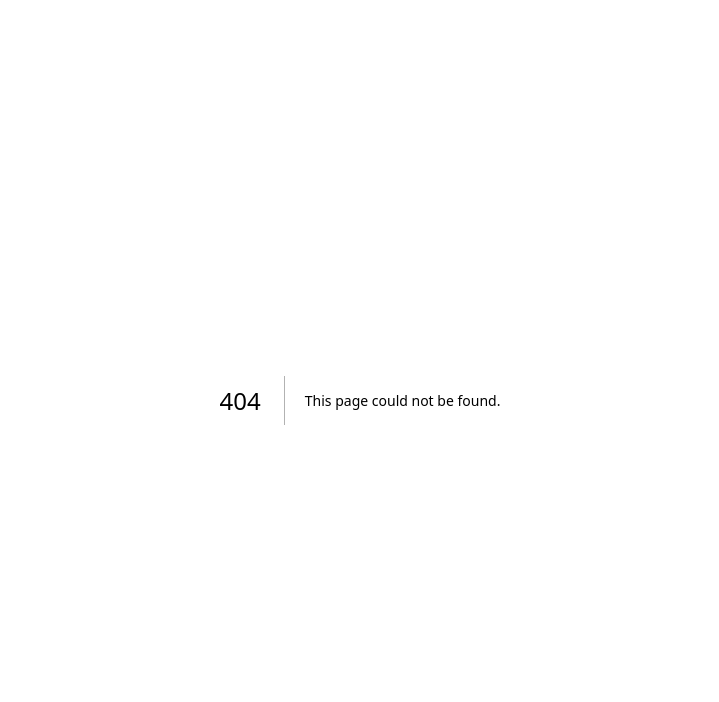
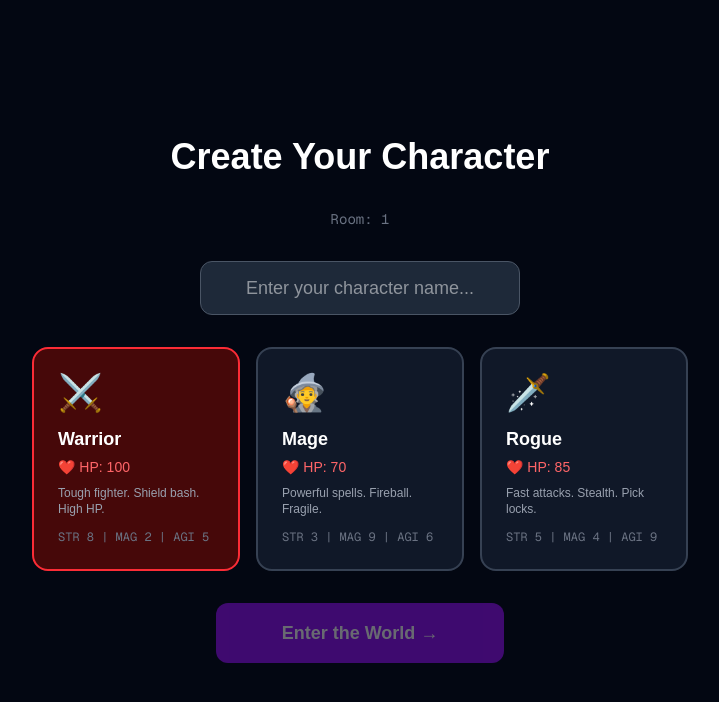
Before and after one commit to NiranjanKumar001/AI-Dungeon-Master, a Next.js app in the folder nextjs-app/: page /room/1/character in a window 1280 px wide. Before the commit this address had no page. Shown: the top 702 px of the page, without its empty margins (280-999 px from the left). Built offline with nearby package versions, Linux system fonts and the light colour scheme.

Commit message:
feat: character page added

```diff
--- a/nextjs-app/app/page.tsx
+++ b/nextjs-app/app/page.tsx
@@ -4,8 +4,8 @@ import { useRouter } from "next/navigation";
 import { useState } from "react";
 
 export default function Home() {
-  const [loading, setLoading] = useState(false);
-  const [code, setCode] = useState("");
+  const [loading, setLoading] = useState<boolean>(false);
+  const [code, setCode] = useState<string>("");
   const router = useRouter();
 
   function generateRoomCode() {
--- /dev/null
+++ b/nextjs-app/app/room/[roomId]/character/page.tsx
@@ -0,0 +1,108 @@
+"use client";
+
+import { useParams, useRouter } from "next/navigation";
+import { useState } from "react";
+
+const CLASSES = [
+    {
+        id: 'warrior',
+        name: 'Warrior',
+        emoji: '⚔️',
+        hp: 100,
+        desc: 'Tough fighter. Shield bash. High HP.',
+        stats: 'STR 8  |  MAG 2  |  AGI 5',
+        border: 'border-red-500',
+        bg: 'bg-red-950',
+    },
+    {
+        id: 'mage',
+        name: 'Mage',
+        emoji: '🧙',
+        hp: 70,
+        desc: 'Powerful spells. Fireball. Fragile.',
+        stats: 'STR 3  |  MAG 9  |  AGI 6',
+        border: 'border-blue-500',
+        bg: 'bg-blue-950',
+    },
+    {
+        id: 'rogue',
+        name: 'Rogue',
+        emoji: '🗡️',
+        hp: 85,
+        desc: 'Fast attacks. Stealth. Pick locks.',
+        stats: 'STR 5  |  MAG 4  |  AGI 9',
+        border: 'border-green-500',
+        bg: 'bg-green-950',
+    },
+]
+
+// Client component: use useParams() hook to access route params
+// (async params pattern only works in Server Components)
+export default function CharacterPage() {
+    const { roomId } = useParams();
+    const router = useRouter();
+
+    const [name, setName] = useState<string>("");
+    const [selected, setSelected] = useState<string>("warrior");
+
+    function enterGame() {
+        if (!name.trim()) return;
+
+        localStorage.setItem("playerName", name.trim());
+        localStorage.setItem("playerClass", selected);
+        localStorage.setItem("roomId", roomId as string);
+        router.push(`/room/${roomId}/game`);
+    }
+
+    return (
+        <main className="flex flex-col items-center justify-center
+                     min-h-screen bg-gray-950 text-white gap-8 p-8">
+
+            <h2 className="text-4xl font-bold">Create Your Character</h2>
+            <p className="text-gray-500 font-mono text-sm">Room: {roomId}</p>
+
+            <input
+                value={name}
+                onChange={e => setName(e.target.value)}
+                onKeyDown={e => e.key === 'Enter' && enterGame()}
+                placeholder="Enter your character name..."
+                maxLength={20}
+                className="bg-gray-800 border border-gray-600 px-6 py-3
+                   rounded-xl text-center text-lg w-80
+                   focus:outline-none focus:border-purple-500"
+            />
+
+            <div className="flex gap-4 flex-wrap justify-center">
+                {CLASSES.map(cls => (
+                    <button
+                        key={cls.id}
+                        onClick={() => setSelected(cls.id)}
+                        className={`p-6 rounded-2xl border-2 w-52 text-left
+                        transition-all duration-150
+                        ${selected === cls.id
+                                ? `${cls.border} ${cls.bg}`
+                                : 'border-gray-700 bg-gray-900 hover:border-gray-500'
+                            }`}
+                    >
+                        <div className="text-4xl mb-3">{cls.emoji}</div>
+                        <div className="font-bold text-lg mb-1">{cls.name}</div>
+                        <div className="text-red-400 text-sm mb-2">❤️ HP: {cls.hp}</div>
+                        <div className="text-gray-400 text-xs mb-3">{cls.desc}</div>
+                        <div className="text-gray-500 text-xs font-mono">{cls.stats}</div>
+                    </button>
+                ))}
+            </div>
+
+            <button
+                onClick={enterGame}
+                disabled={!name.trim()}
+                className="bg-purple-600 hover:bg-purple-500 disabled:opacity-40
+                   px-10 py-4 rounded-xl text-lg font-semibold
+                   transition-colors w-72"
+            >
+                Enter the World →
+            </button>
+
+        </main>
+    )
+}
```
